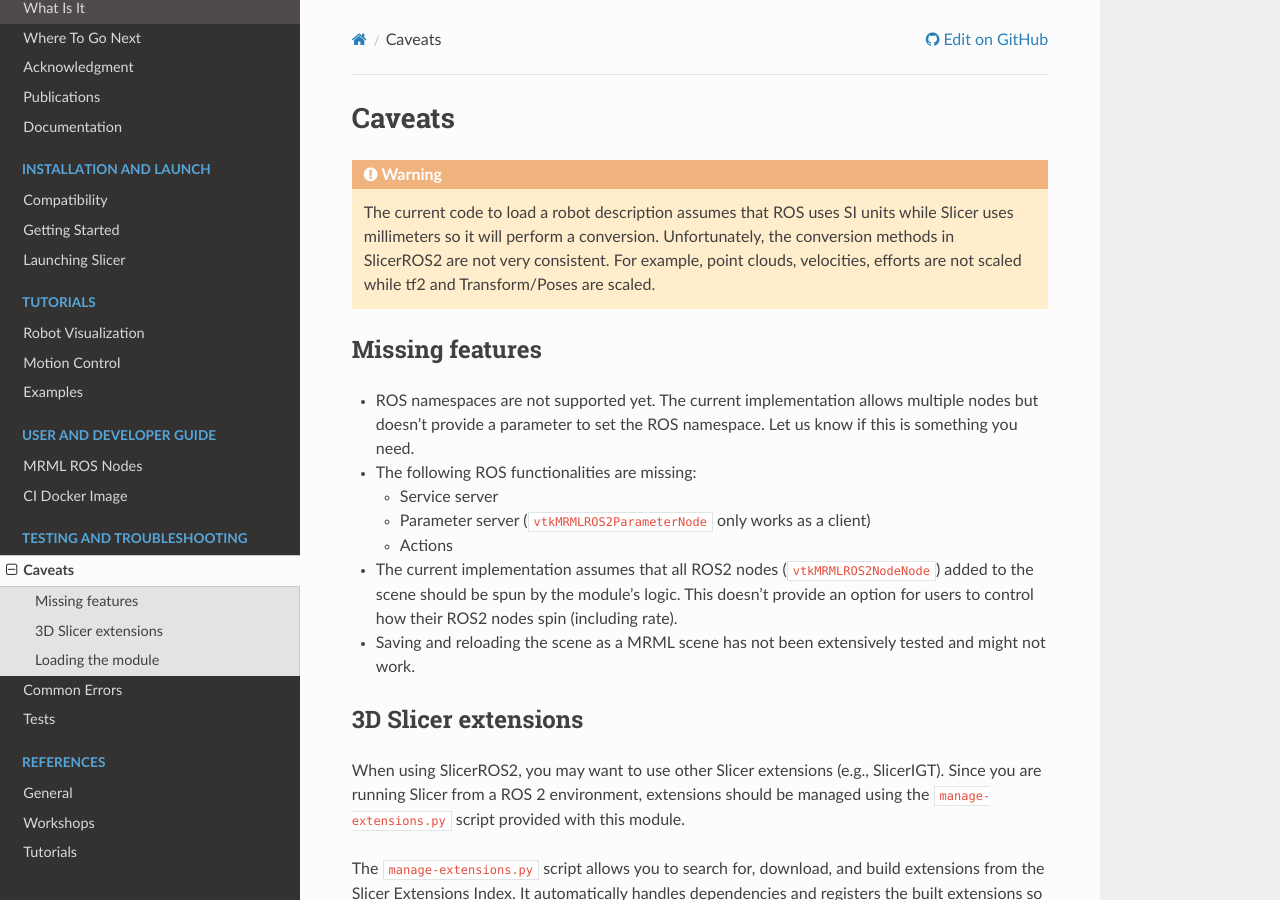
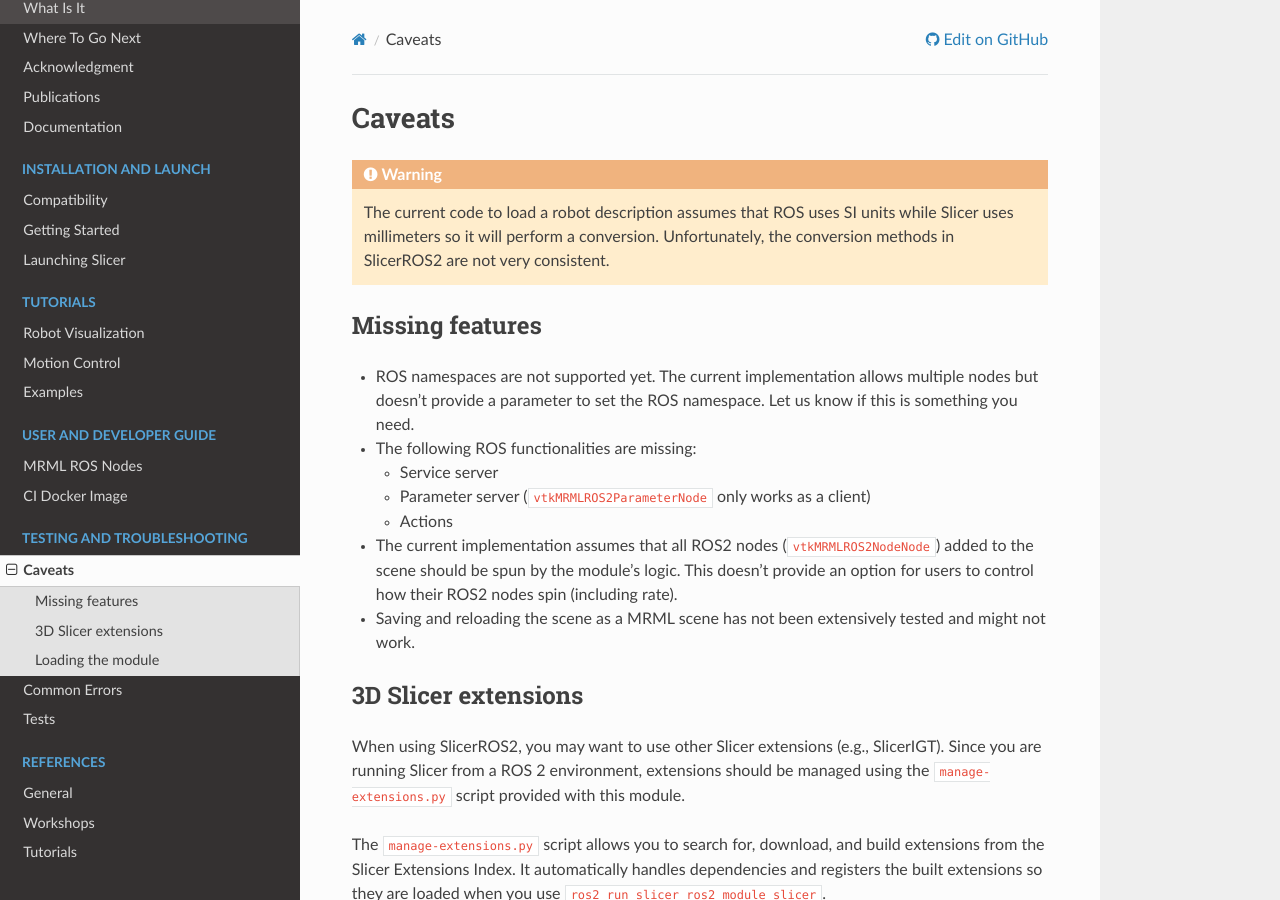
Before and after one commit to rosmed/slicer_ros2_module, a Sphinx documentation site: the page built from docs/pages/limitations.rst, in a window 1280 px wide and 900 px high. Built offline with Sphinx 7.4.7 and the Read the Docs theme 3.1.0, drawn with Linux system fonts in a browser that asks for light colours.

Commit message:
fix: improve clarity in limitations and tests documentation

```diff
--- a/docs/pages/limitations.rst
+++ b/docs/pages/limitations.rst
@@ -6,8 +6,7 @@
    The current code to load a robot description assumes that ROS uses
    SI units while Slicer uses millimeters so it will perform a
    conversion.  Unfortunately, the conversion methods in SlicerROS2
-   are not very consistent.  For example, point clouds, velocities,
-   efforts are not scaled while tf2 and Transform/Poses are scaled.
+   are not very consistent.
 
 Missing features
 ----------------
--- a/docs/pages/tests.rst
+++ b/docs/pages/tests.rst
@@ -1,5 +1,5 @@
 Tests
-============
+=====
 
 We provide some unit tests for the Slicer ROS module.  The unit tests
 rely on the automatically generated Python wrapper to to test the C++
```
